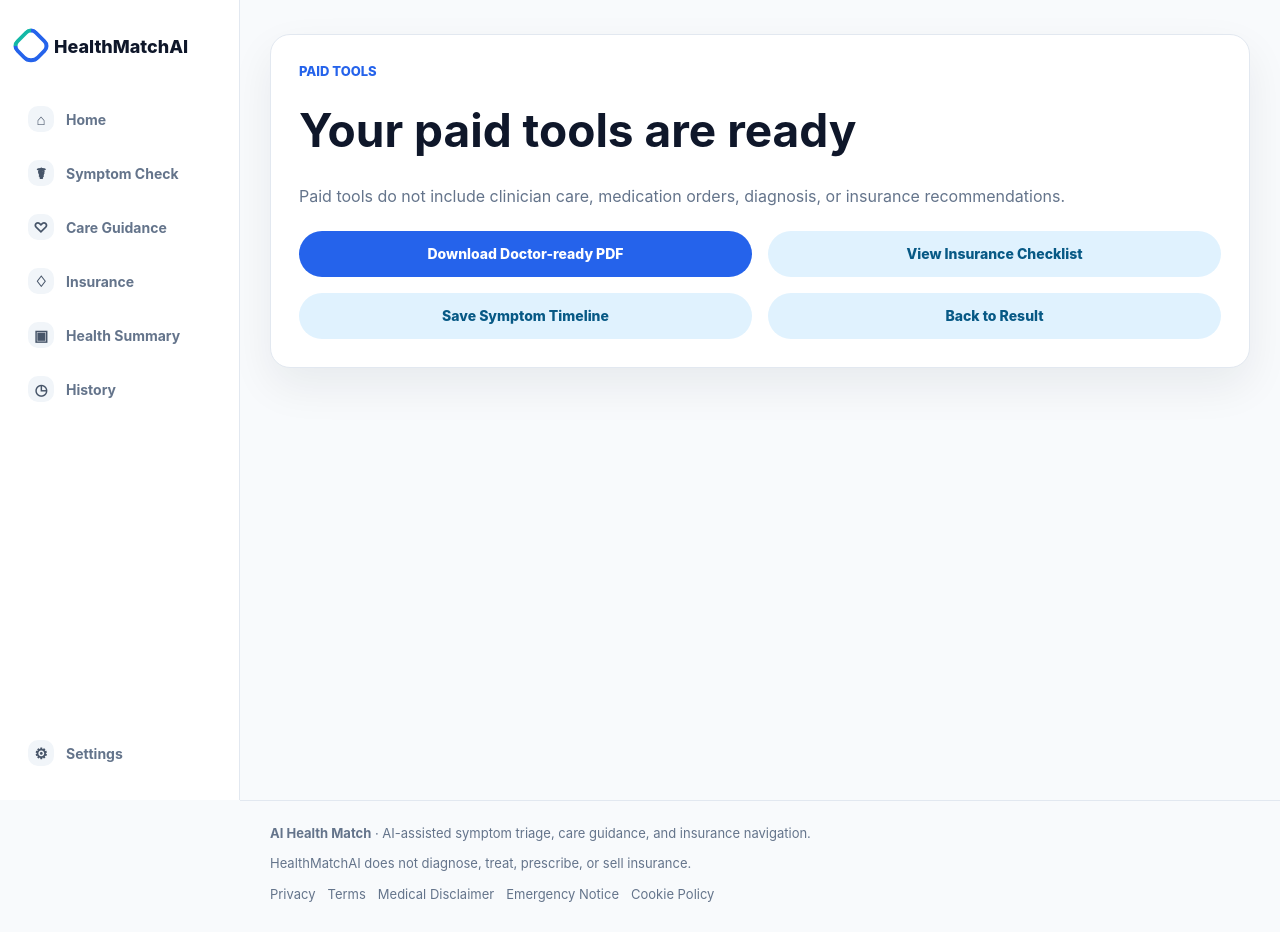
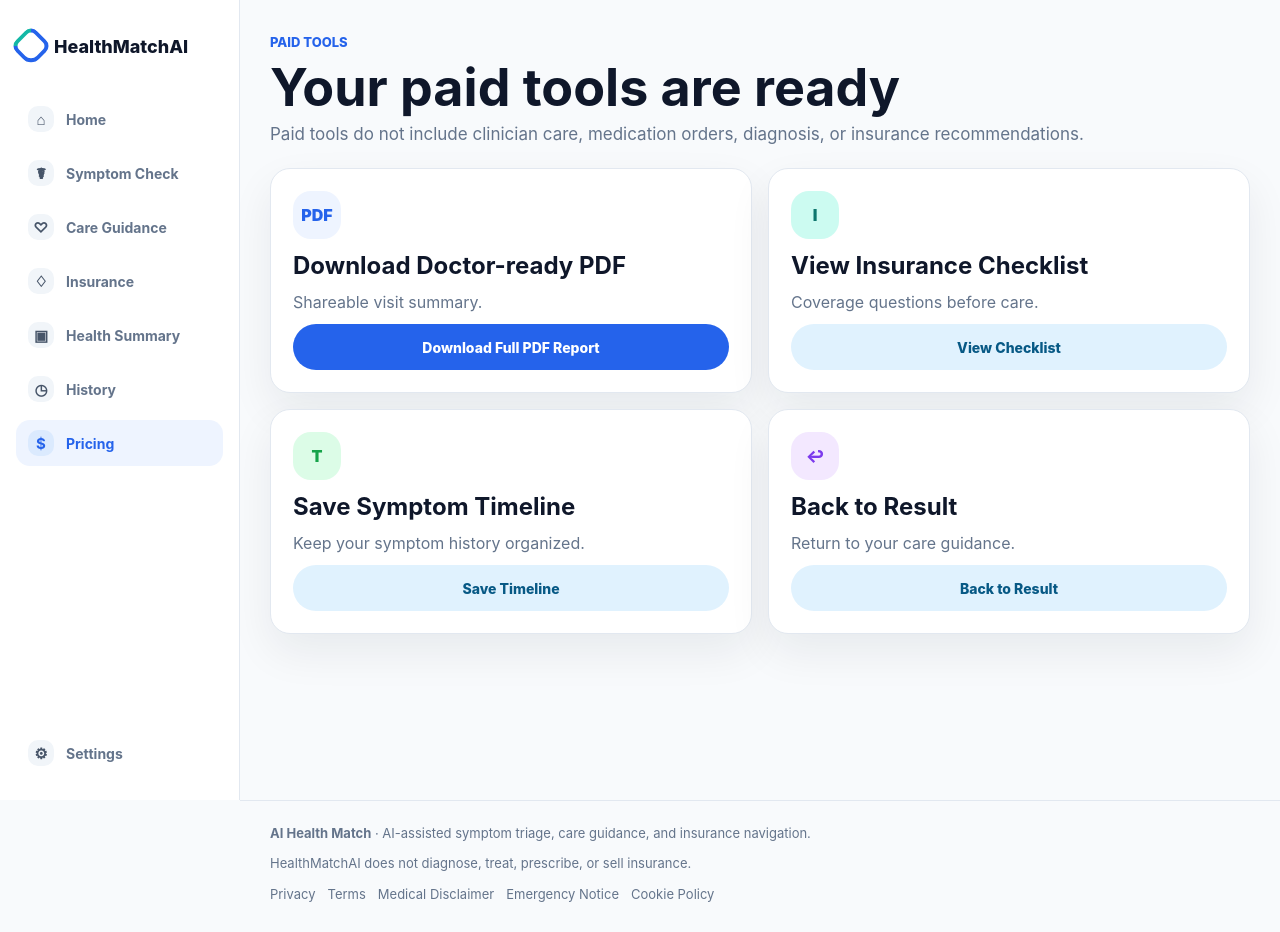
Before and after one commit to Zihuatanejo63/ai-health-frontend, a Next.js app: page /payment-success in a window 1280 px wide. Built offline with nearby package versions, Linux system fonts and the light colour scheme.

Commit message:
Unify app dashboard layout across key pages

```diff
--- a/app/globals.css
+++ b/app/globals.css
@@ -1053,6 +1053,26 @@ button:disabled {
 .paid-action-grid {
   grid-template-columns: repeat(2, minmax(0, 1fr));
   margin-top: 6px;
+}
+
+.paid-tool-grid {
+  display: grid;
+  grid-template-columns: repeat(2, minmax(0, 1fr));
+  gap: 16px;
+}
+
+.paid-tool-card {
+  display: grid;
+  gap: 12px;
+}
+
+.paid-tool-card h2,
+.paid-tool-card p {
+  margin: 0;
+}
+
+.paid-tool-card p {
+  color: var(--muted);
 }
 
 .legal-section {
@@ -2137,7 +2157,7 @@ body {
   .app-sidebar {
     inset: auto 0 0 0;
     display: grid;
-    grid-template-columns: repeat(7, minmax(0, 1fr));
+    grid-template-columns: repeat(8, minmax(0, 1fr));
     gap: 4px;
     width: 100%;
     height: 76px;
@@ -2152,17 +2172,17 @@ body {
 
   .sidebar-top {
     display: block;
-    grid-column: 1 / 7;
+    grid-column: 1 / 8;
   }
 
   .sidebar-nav {
     display: grid;
-    grid-template-columns: repeat(6, minmax(0, 1fr));
+    grid-template-columns: repeat(7, minmax(0, 1fr));
     gap: 4px;
   }
 
   .sidebar-settings {
-    grid-column: 7;
+    grid-column: 8;
     margin: 0;
   }
 
@@ -2226,6 +2246,7 @@ body {
   .summary-dashboard-grid,
   .history-grid,
   .settings-grid,
+  .paid-tool-grid,
   .result-top-grid,
   .result-content-grid,
   .insurance-dashboard-grid,
--- a/app/payment-success/page.tsx
+++ b/app/payment-success/page.tsx
@@ -1,27 +1,39 @@
-import Link from "next/link";
+import { Card, IconCircle, PageHeader, PrimaryButton, SecondaryButton } from "@/components/app-ui";
 
 export default function PaymentSuccessPage() {
   return (
-    <section className="panel paid-tools-page">
-      <p className="eyebrow">Paid tools</p>
-      <h1 className="page-title">Your paid tools are ready</h1>
-      <p className="page-subtitle">
-        Paid tools do not include clinician care, medication orders, diagnosis, or insurance
-        recommendations.
-      </p>
-      <div className="paid-action-grid">
-        <Link className="btn-primary" href="/result">
-          Download Doctor-ready PDF
-        </Link>
-        <Link className="btn-secondary" href="/insurance-guide">
-          View Insurance Checklist
-        </Link>
-        <Link className="btn-secondary" href="/result">
-          Save Symptom Timeline
-        </Link>
-        <Link className="btn-secondary" href="/result">
-          Back to Result
-        </Link>
+    <section className="app-page">
+      <PageHeader
+        eyebrow="Paid tools"
+        title="Your paid tools are ready"
+        description="Paid tools do not include clinician care, medication orders, diagnosis, or insurance recommendations."
+      />
+
+      <div className="paid-tool-grid">
+        <Card className="paid-tool-card">
+          <IconCircle tone="primary">PDF</IconCircle>
+          <h2>Download Doctor-ready PDF</h2>
+          <p>Shareable visit summary.</p>
+          <PrimaryButton href="/result">Download Full PDF Report</PrimaryButton>
+        </Card>
+        <Card className="paid-tool-card">
+          <IconCircle tone="teal">I</IconCircle>
+          <h2>View Insurance Checklist</h2>
+          <p>Coverage questions before care.</p>
+          <SecondaryButton href="/insurance-guide">View Checklist</SecondaryButton>
+        </Card>
+        <Card className="paid-tool-card">
+          <IconCircle tone="success">T</IconCircle>
+          <h2>Save Symptom Timeline</h2>
+          <p>Keep your symptom history organized.</p>
+          <SecondaryButton href="/result">Save Timeline</SecondaryButton>
+        </Card>
+        <Card className="paid-tool-card">
+          <IconCircle tone="purple">↩</IconCircle>
+          <h2>Back to Result</h2>
+          <p>Return to your care guidance.</p>
+          <SecondaryButton href="/result">Back to Result</SecondaryButton>
+        </Card>
       </div>
     </section>
   );
--- a/app/pricing/page.tsx
+++ b/app/pricing/page.tsx
@@ -1,5 +1,5 @@
 import { PricingCard } from "@/components/pricing-card";
-import { SectionHeader } from "@/components/section-header";
+import { PageHeader } from "@/components/app-ui";
 
 const plans = [
   {
@@ -28,8 +28,8 @@ const plans = [
 
 export default function PricingPage() {
   return (
-    <section className="stack-page">
-      <SectionHeader
+    <section className="app-page">
+      <PageHeader
         eyebrow="Pricing"
         title="Choose the support level you need"
         description="Paid options unlock more complete reports, saved records, and shareable summaries."
--- a/components/sidebar.tsx
+++ b/components/sidebar.tsx
@@ -9,12 +9,15 @@ export const sidebarItems = [
   { label: "Care Guidance", href: "/care-options", icon: "♡" },
   { label: "Insurance", href: "/insurance-guide", icon: "♢" },
   { label: "Health Summary", href: "/health-records", icon: "▣" },
-  { label: "History", href: "/history", icon: "◷" }
+  { label: "History", href: "/history", icon: "◷" },
+  { label: "Pricing", href: "/pricing", icon: "$" }
 ];
 
 const settingsItem = { label: "Settings", href: "/settings", icon: "⚙" };
 
 function isActive(pathname: string, href: string) {
+  if (pathname === "/result" && href === "/symptom-check") return true;
+  if (pathname === "/payment-success" && href === "/pricing") return true;
   if (href === "/") return pathname === "/";
   return pathname.startsWith(href);
 }
--- a/lib/i18n.ts
+++ b/lib/i18n.ts
@@ -23,9 +23,9 @@ export const copy = {
     banner: "HealthMatchAI does not diagnose, prescribe, treat, or replace professional medical care. Insurance information is educational only and does not constitute insurance advice. For insurance enrollment, speak with a licensed insurance agent or broker.",
     safety: safety.en,
     home: {
-      eyebrow: "Symptom Triage · Care Level Finder · Insurance Navigation",
-      title: "Know what care you need — and how to pay for it.",
-      subtitle: "Check your symptoms, understand your risk level, choose the right care option, and prepare a clear summary for a clinician.",
+      eyebrow: "Dashboard",
+      title: "Welcome back",
+      subtitle: "How can we help you today?",
       start: "Start Symptom Check",
       careCta: "Find My Care Option",
       previewKicker: "AI triage result preview",
```
